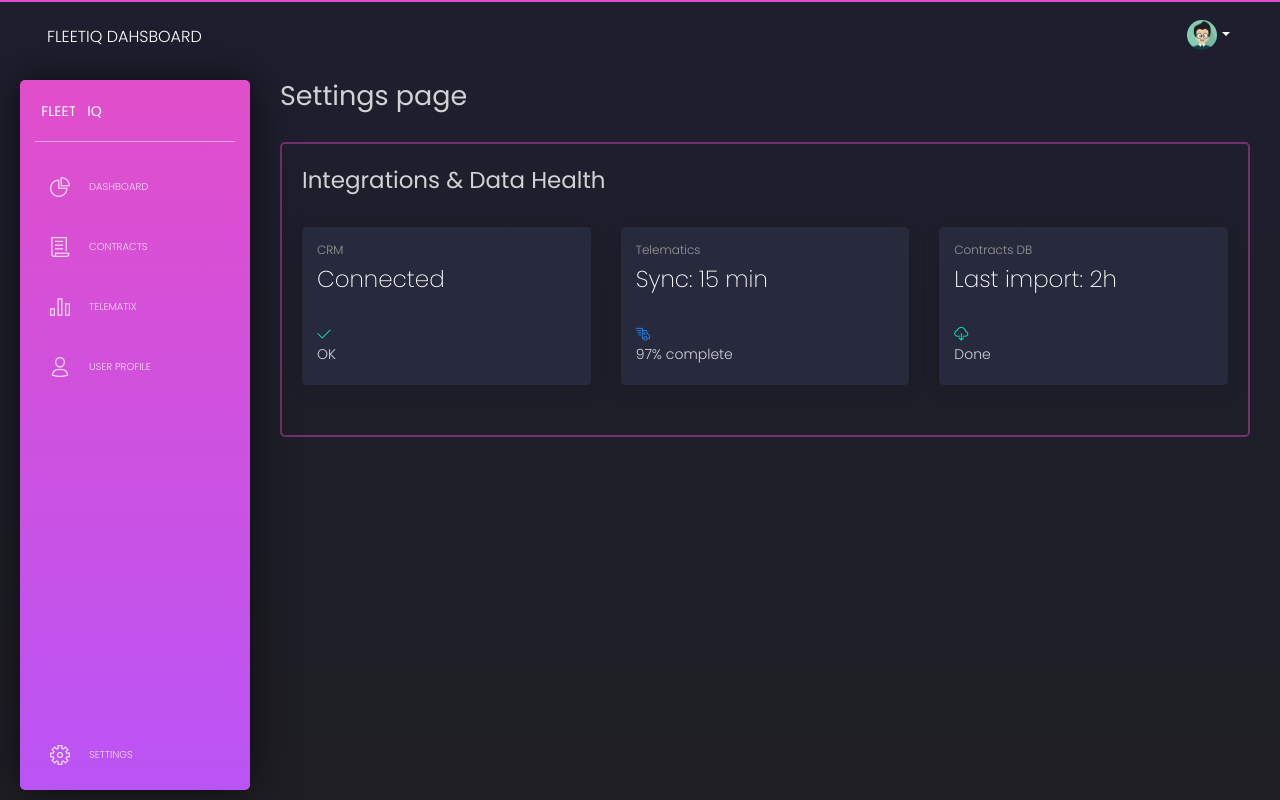
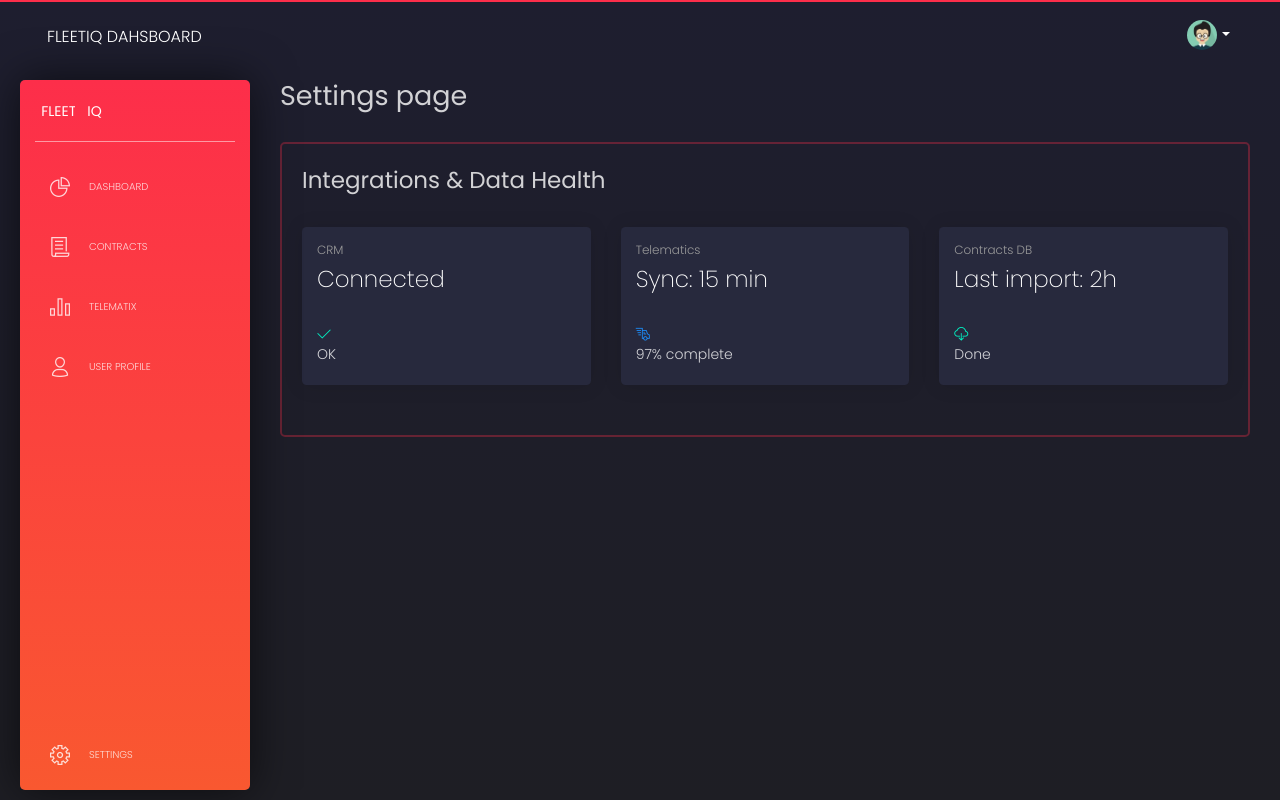
Before and after one commit to mucic/tmehack, a website: page index.html in a window 1280 px wide. Both pictures are taken after a click on the tab "SETTINGS". Drawn offline with Linux system fonts and the light colour scheme.

Commit message:
red style

```diff
--- a/assets/scss/black-dashboard/custom/_variables.scss
+++ b/assets/scss/black-dashboard/custom/_variables.scss
@@ -97,7 +97,7 @@ $default-color-opacity:      rgba(182, 182, 182, .6) !default;
 $orange-color:               #f96332 !default;
 
 $default:       #344675 !default;
-$primary:       #e14eca !default;
+$primary:       #fd2e4a !default;
 $secondary:     #f4f5f7 !default;
 $success:       #00f2c3 !default;
 $info:          #1d8cf8 !default;
@@ -108,7 +108,7 @@ $black:         #222a42 !default;
 
 // gradient
 $default-states:       #263148 !default;
-$primary-states:       #ba54f5 !default;
+$primary-states:       #f95830 !default;
 $success-states:       #0098f0 !default;
 $info-states:          #3358f4 !default;
 $warning-states:       #ff6491 !default;
--- a/assets/scss/black-dashboard/custom/cards/_card-dth.scss
+++ b/assets/scss/black-dashboard/custom/cards/_card-dth.scss
@@ -1,5 +1,5 @@
 .card-dth {
-  border: 2px solid #e14eca69;
+  border: 2px solid #fd2e4a51;
   border-radius: 5px;
   padding: 20px;
 }
--- a/index.html
+++ b/index.html
@@ -168,6 +168,7 @@
 
         <!-- Main content -->
         <div class="content">
+          <!-- TABS Switch for Pages -->
           <div class="tab-content">
             <div
               class="tab-pane fade show active"
@@ -217,8 +218,10 @@
                   </div>
                 </div>
               </div>
-            </div> <!-- End User Profile Page -->
+            </div>
+            <!-- End User Profile Page -->
 
+            <!-- Settings Page -->
             <div class="tab-pane fade" id="settings" role="tabpanel">
               <h2>Settings page</h2>
               <div class="card-dth">
@@ -255,15 +258,17 @@
                         <h3 class="card-title">Last import: 2h</h3>
                       </div>
                       <div class="card-body">
-                <i class="tim-icons icon-cloud-download-93 text-success"></i>
+                        <i
+                          class="tim-icons icon-cloud-download-93 text-success"
+                        ></i>
                         <p>Done</p>
                       </div>
                     </div>
                   </div>
                 </div>
               </div>
-            </div>
-          </div>
+            </div> <!-- End Settings Page -->
+          </div> <!-- End TABS Switch for Pages -->
         </div>
         <!-- END Main content -->
       </div>
```
Also changed, not shown: assets/css/black-dashboard.css, 1 other file. Lines whose indentation alone changed are shown as unchanged.
